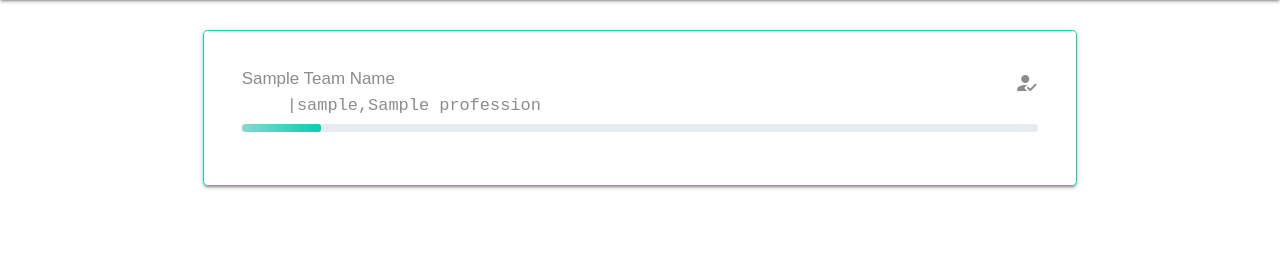
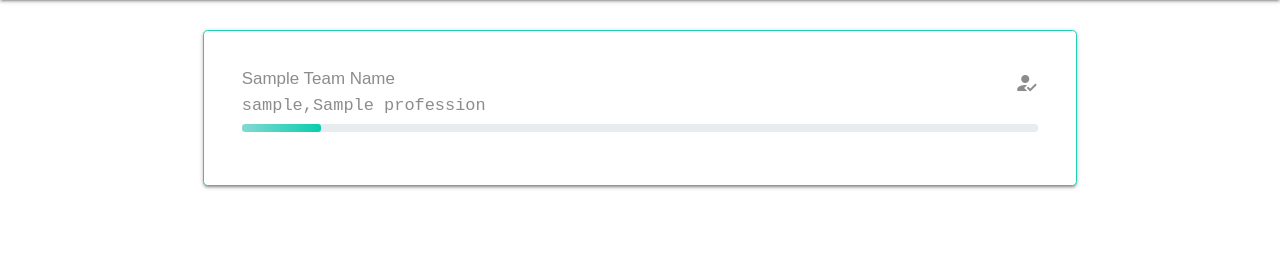
Before and after one commit to abhaydhiman/TEAMoTECH, a Flask app: template templates/main_lobby.html in a window 1280 px wide. Shown: the part 64-323 px from the top of the page. Run offline with Flask 2, Linux system fonts and the light colour scheme; the template is opened without the code that fills it: most values are stand-ins (such as "Sample title", 1, 10 or a date in 2020); some libraries are stand-ins or nearby versions.

Commit message:
minor fix

```diff
--- a/login_app/login.py
+++ b/login_app/login.py
@@ -89,7 +89,7 @@ class User:
         total_task = self.total_task
         task_done = 2
 
-        if task_done != 0:
+        if total_task != 0:
             ratio = task_done/ total_task
             return ratio
         return 0
--- a/templates/main_lobby.html
+++ b/templates/main_lobby.html
@@ -47,7 +47,7 @@
                     <div class="card-body">
                         <h4 class="font-weight-normal mb-3">{{team_name.title()}} <i class="mdi mdi-account-check mdi-24px float-right"></i></h4>
 
-                        <h4 class="mb-3 ml-4 pl-4" style="font-family: 'Courier New', Courier, monospace;">|{{username}},{{profession}}</h4>
+                        <h4 class="mb-3" style="font-family: 'Courier New', Courier, monospace;">{{username}},{{profession}}</h4>
 
                         <div class="progress">
                             <div class="progress-bar bg-gradient-success" role="progressbar" style="width: {{whole_progress}}%" aria-valuenow="25"
```
